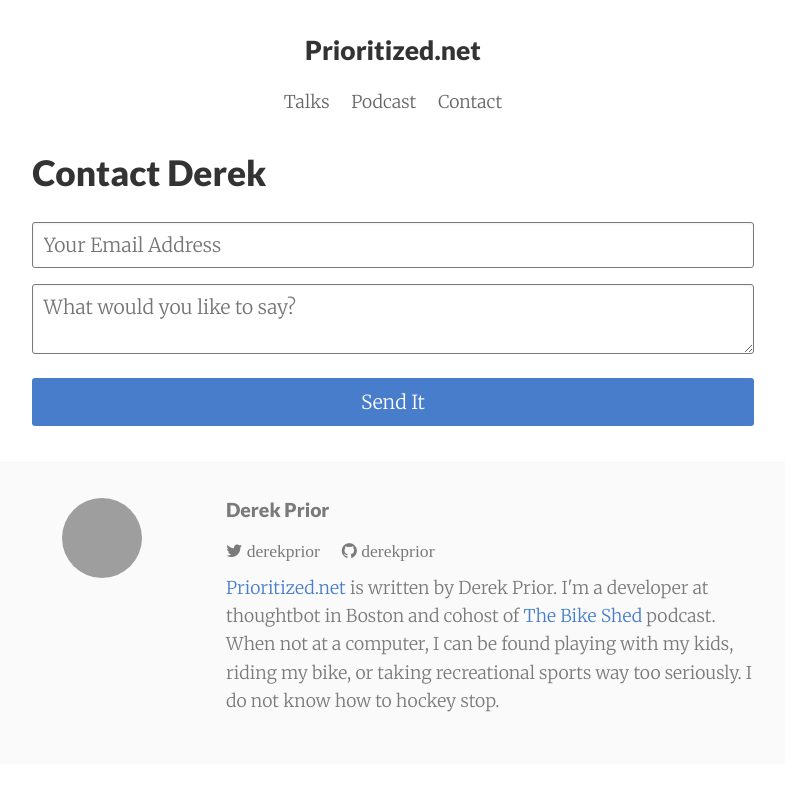
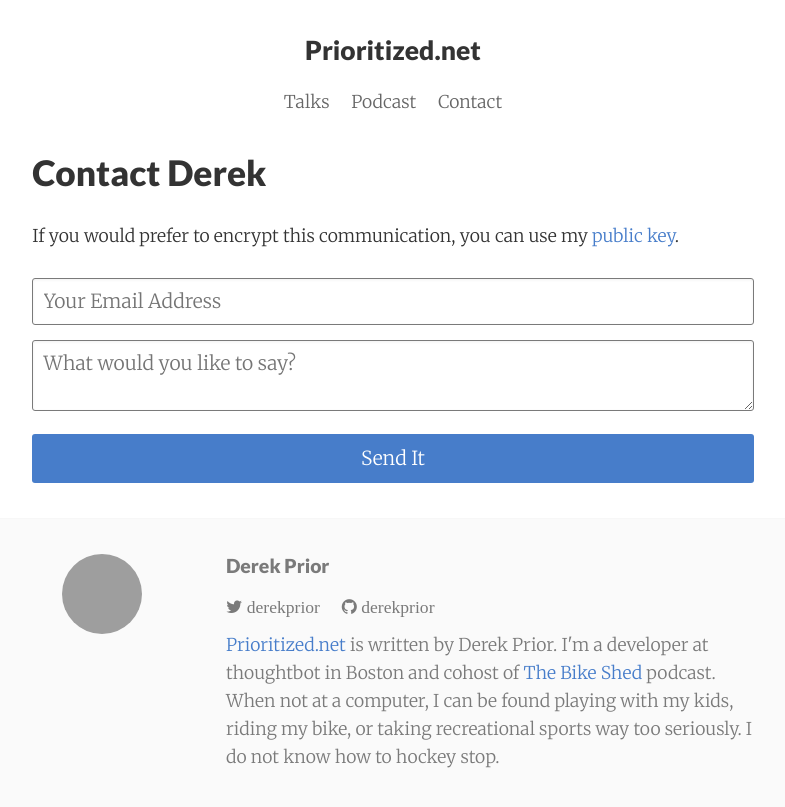
Before and after one commit to derekprior/derekprior.github.io, a Jekyll site: the page built from contact.md, in a window 1280 px wide, cut to the strip 0-807 px from the top of the page. Shown: the whole strip, without its empty margins (247-1032 px from the left). Built offline with Jekyll 4.4.1, drawn with Linux system fonts in a browser that asks for light colours; nearby versions of some CDN libraries; Markdown is read by kramdown in place of the engine named in the settings; grey boxes are pictures that could not be loaded.

Commit message:
Add link to public key

```diff
--- a/_sass/_contact.scss
+++ b/_sass/_contact.scss
@@ -1,4 +1,6 @@
 .contact-form {
+  padding-top: $small-spacing;
+
   button {
     width: 100%;
   }
--- a/contact.md
+++ b/contact.md
@@ -3,6 +3,10 @@ layout: page
 title: Contact Derek
 permalink: /contact/
 ---
+
+If you would prefer to encrypt this communication, you can use my [public key].
+
+[public key]: http://pgp.mit.edu/pks/lookup?op=get&search=0x60D9C7F1019704B4
 
 <form accept-charset="UTF-8" action="https://formkeep.com/f/31564470a717" method="POST" class="contact-form">
   <input type="hidden" name="utf8" value="✓">
```
